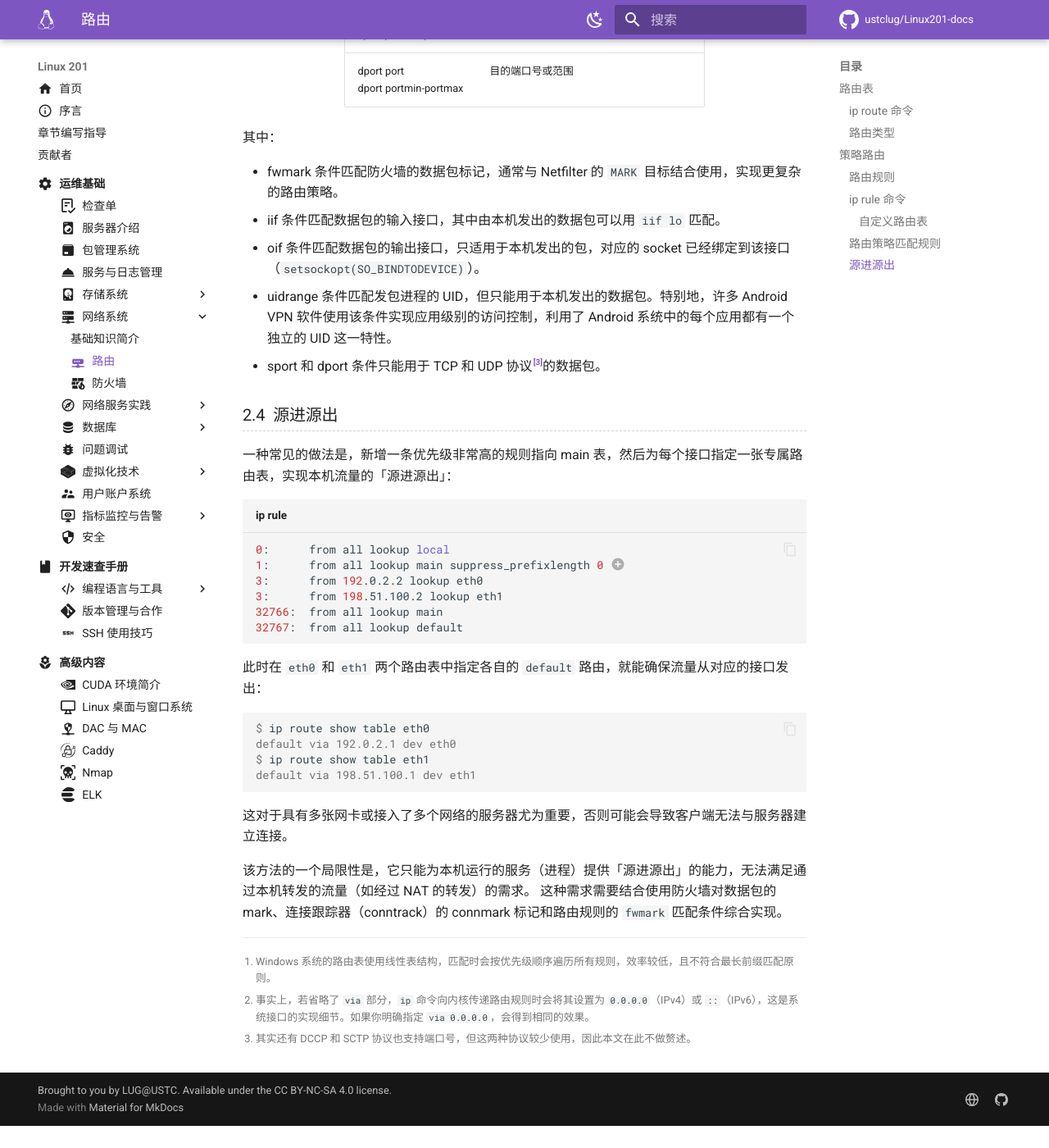
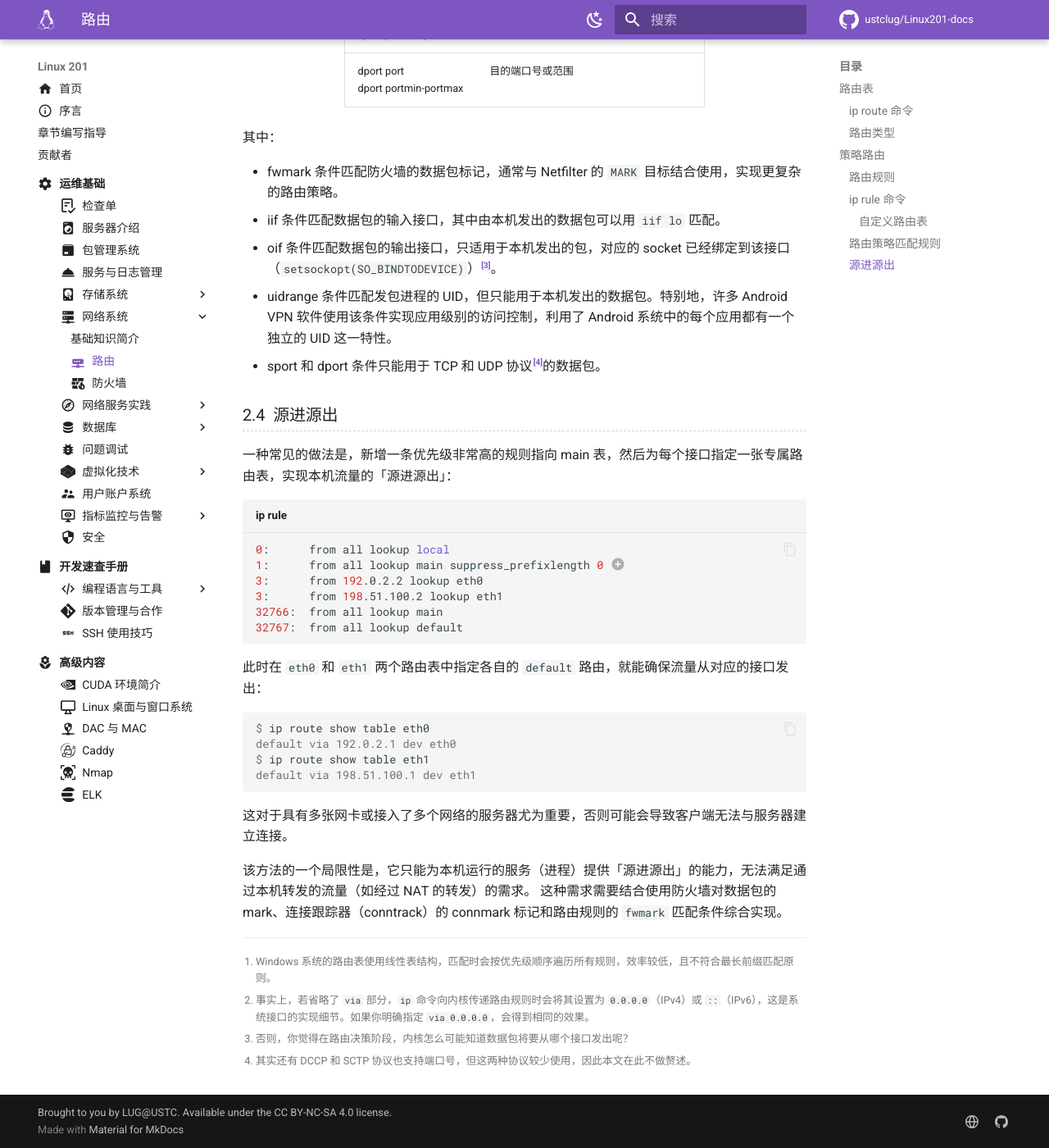
Before and after one commit to ustclug/Linux201-docs, an MkDocs documentation site: the page built from docs/ops/network/routing.md, in a window 1280 px wide and 1400 px high, scrolled down 5136 px. Shown: the whole window at 82% size. Built offline with MkDocs 1.6.1 and Material for MkDocs 9.7.7, drawn with Linux system fonts in a browser that asks for light colours; comment, search, counter and statistics services are not loaded; before the commit the page ends 6509 px from its top, so only the background shows below that.

Commit message:
routing: Add footnote [^oif-why]

```diff
--- a/docs/ops/network/routing.md
+++ b/docs/ops/network/routing.md
@@ -204,10 +204,11 @@ ip rule add from 192.0.2.0/24 table 100 pref 1000
 
 - fwmark 条件匹配防火墙的数据包标记，通常与 Netfilter 的 `MARK` 目标结合使用，实现更复杂的路由策略。
 - iif 条件匹配数据包的输入接口，其中由本机发出的数据包可以用 `iif lo` 匹配。
-- oif 条件匹配数据包的输出接口，只适用于本机发出的包，对应的 socket 已经绑定到该接口（`setsockopt(SO_BINDTODEVICE)`）。
+- oif 条件匹配数据包的输出接口，只适用于本机发出的包，对应的 socket 已经绑定到该接口（`setsockopt(SO_BINDTODEVICE)`）[^oif-why]。
 - uidrange 条件匹配发包进程的 UID，但只能用于本机发出的数据包。特别地，许多 Android VPN 软件使用该条件实现应用级别的访问控制，利用了 Android 系统中的每个应用都有一个独立的 UID 这一特性。
 - sport 和 dport 条件只能用于 TCP 和 UDP 协议[^port-protocol]的数据包。
 
+  [^oif-why]: 否则，你觉得在路由决策阶段，内核怎么可能知道数据包将要从哪个接口发出呢？
   [^port-protocol]: 其实还有 DCCP 和 SCTP 协议也支持端口号，但这两种协议较少使用，因此本文在此不做赘述。
 
 ### 源进源出 {#source-based-routing}
```
